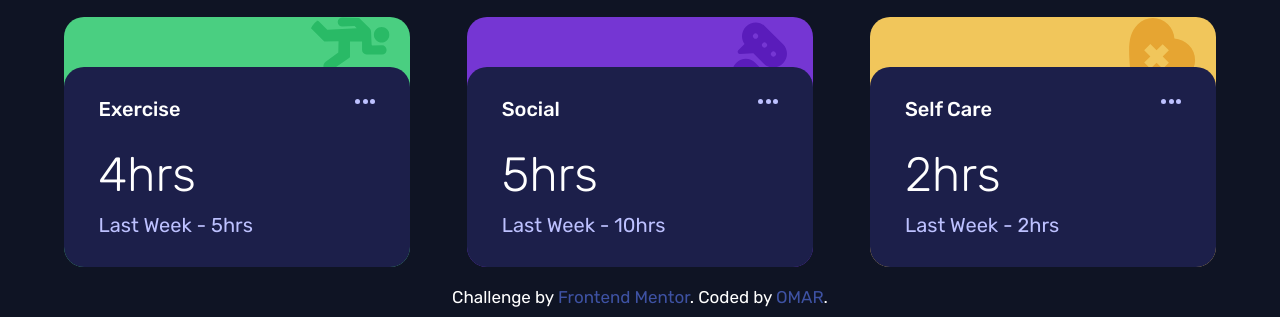
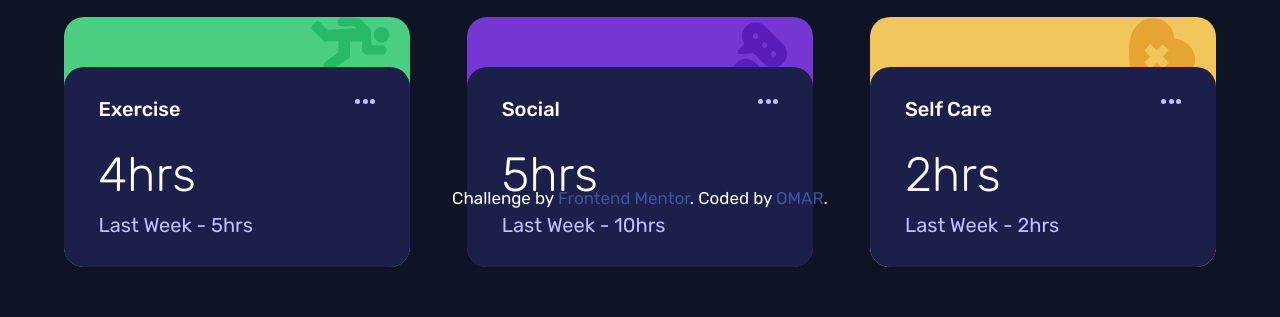
Before and after one commit to 0GeNN0/Time-tracking-dashboard, a plain HTML site: page index.html in a window 1280 px wide. Shown: the part 572-889 px from the top of the page. After the commit the page ends 859 px from the top, so only its background shows below. Drawn offline with Linux system fonts and the light colour scheme.

Commit message:
footer position

```diff
--- a/styles/style.css
+++ b/styles/style.css
@@ -28,7 +28,7 @@ body {
    min-height: 100vh;
    display: flex;
    flex-direction: column;
-   justify-content: space-around;
+   justify-content: center;
    align-items: center;
    background-color: var(--Very-dark-blue);
 }
@@ -64,7 +64,7 @@ body {
 }
 
 main {
-   padding: 20px 0 10px;
+   padding: 20px 0;
    max-width: 1200px;
    display: grid;
    grid-template-columns: repeat(4, 1fr);
@@ -186,8 +186,12 @@ ul:hover li {
    font-size: 18px;
 }
 
+body > footer {
+   position: fixed;
+   bottom: 20px;
+}
+
 .attribution {
-   padding: 10px;
    font-size: 17px;
    text-align: center;
 }
```
